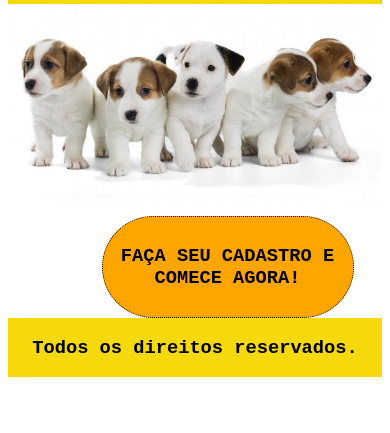
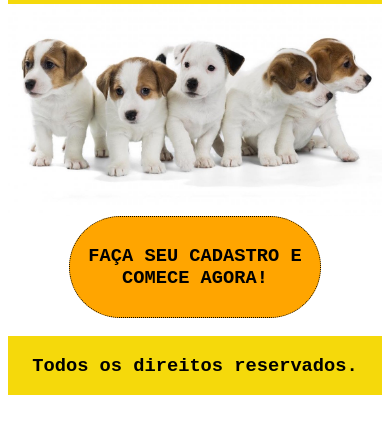
Before and after one commit to vinielelopes/ResiliaPet, a plain HTML site: page index.html in a window 390 px wide. Shown: the part 93-526 px from the top of the page. Drawn offline with Linux system fonts and the light colour scheme.

Commit message:
ultimas alteracoes responsividade

```diff
--- a/estilo.css
+++ b/estilo.css
@@ -96,7 +96,6 @@ img{
 	align-items: center;
 	height: 100px;
 	width: 250px;
-	margin-left: 25%;
 	text-align: center;
 	border: 1px black dotted;
 }
@@ -104,3 +103,8 @@ h3 a{
 	text-decoration: none;
 	color: black;
 }
+article{
+	display: flex;
+	align-items: center;
+	justify-content: center;
+}
```
Also changed, not shown: index.html (+1 -0 lines).
